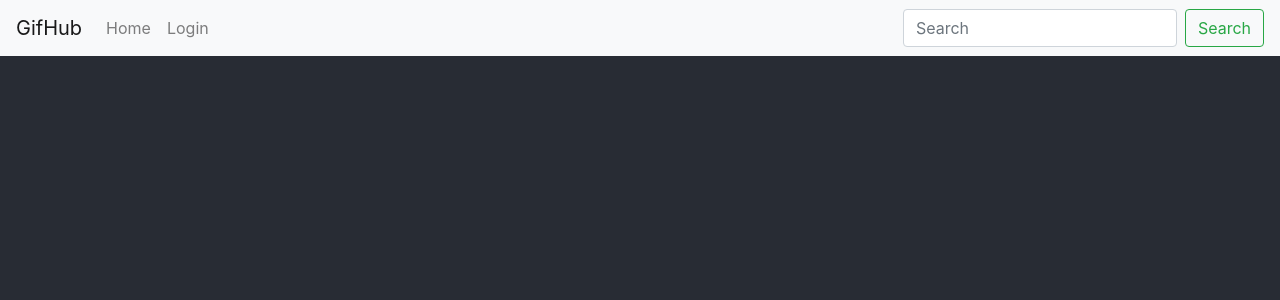
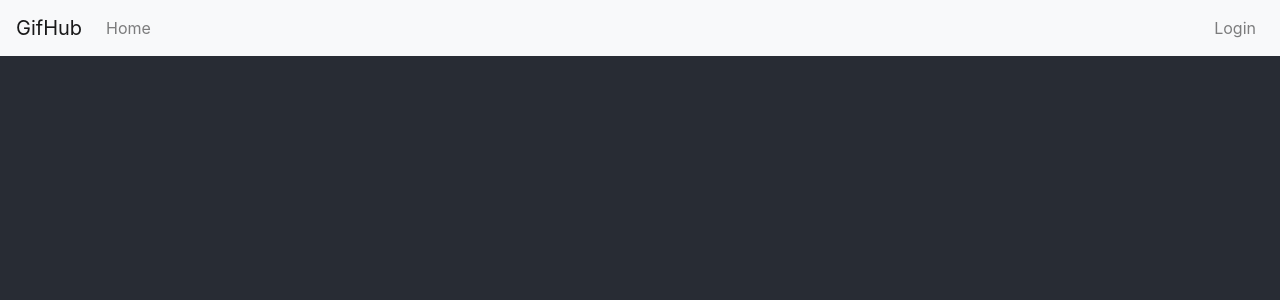
Before and after one commit to ahsan/GifHub, a React (Create React App) app in the folder frontend/: page / in a window 1280 px wide. Shown: the top 300 px of the page. Built offline with nearby package versions, Linux system fonts and the light colour scheme.

Commit message:
App structure

```diff
--- a/frontend/src/App.css
+++ b/frontend/src/App.css
@@ -1,5 +1,4 @@
 .App {
-  text-align: center;
   display: flex;
   flex-direction: column;
   height: 100vh;
@@ -12,6 +11,7 @@
 }
 
 .Login {
+  text-align: center;
   background-color: #282c34;
   flex: 1 1 auto;
   color: white;
--- a/frontend/src/App.js
+++ b/frontend/src/App.js
@@ -1,17 +1,56 @@
 import React from "react";
+import { connect } from "react-redux";
+import { setSearchString } from "./redux/actions";
 import { BrowserRouter as Router, Route, Link } from "react-router-dom";
+import { Navbar, Nav } from 'react-bootstrap';
+import { getAuthState } from "./redux/selectors";
 import "./App.css";
 
-import GHNavbar from "./components/GHNavbar"
 import GHBody from "./components/GHBody";
 import GHLogin from "./components/GHLogin";
 
-function App() {
+class App extends React.Component {
+  constructor(props) {
+    super(props);
+    this.state = { input: "" };
+  }
+
+  updateInput = input => {
+    console.log('changing input');
+    this.setState({ input });
+  };
+
+  handleSearchChange() {
+    console.log(this.state.input);
+    this.props.setSearchString(this.state.input);
+    this.setState({ input: '' });
+  }
+
+  render() {
     return (
       <Router>
         <div className="App">
-        <GHNavbar/>
-        {/* <GHBody/> */}
+          <Navbar bg="light" expand="lg">
+            <Navbar.Brand href="#home">GifHub</Navbar.Brand>
+            <Navbar.Toggle aria-controls="basic-navbar-nav" />
+            <Navbar.Collapse id="basic-navbar-nav">
+              <Nav className="mr-auto">
+                <Link to="/">
+                  <Nav.Link href="javascript:void(0)">Home</Nav.Link>
+                </Link>
+              </Nav>
+              <Nav className="ml-auto">
+                <Link to="/login">
+                  <Nav.Link href="javascript:void(0)">
+                    {
+                      this.props.userLoggedIn ?
+                      this.props.userName : 'Login'
+                    }
+                  </Nav.Link>
+                </Link>
+              </Nav>
+            </Navbar.Collapse>
+          </Navbar>
 
           <Route path="/" exact component={GHBody} />
           <Route path="/login" exact component={GHLogin} />
@@ -19,5 +58,15 @@ function App() {
       </Router>
     );
   }
+}
 
-export default App;
+const mapStateToProps = state => {
+  const authState = getAuthState(state);
+  const { userLoggedIn, userEmail, userName } = authState;
+  return { userLoggedIn, userEmail, userName };
+}
+
+export default connect(
+  mapStateToProps,
+  { setSearchString }
+)(App);
--- a/frontend/src/components/GHLogin.js
+++ b/frontend/src/components/GHLogin.js
@@ -33,7 +33,14 @@ class GHLogin extends React.Component {
 
   render() {
     return (
-      <div className="Login">
+      <div className="Login pt-3">
+        {
+          this.props.userLoggedIn ?
+          <GoogleLogout
+            buttonText="Logout"
+            onLogoutSuccess={response => this.logoutHandler(response)}
+          >
+          </GoogleLogout> :
           <GoogleLogin
             clientId="518612383701-2tu29utlsn3iilso25s8jdt6t1d6mkjs.apps.googleusercontent.com"
             buttonText="Login"
@@ -41,19 +48,19 @@ class GHLogin extends React.Component {
             onFailure={response => this.responseGoogle(response)}
             cookiePolicy={"single_host_origin"}
           />
-
-        <GoogleLogout
-          buttonText="Logout"
-          onLogoutSuccess={response => this.logoutHandler(response)}
-        >
-        </GoogleLogout>
+        }
       </div>
     );
   }
 }
 
+const mapStateToProps = state => {
+  const authState = getAuthState(state);
+  const { userLoggedIn } = authState;
+  return { userLoggedIn };
+}
+
 export default connect(
-  null,
+  mapStateToProps,
   { loginUser, logoutUser }
   )(GHLogin);
-// export default GHBody;
--- a/frontend/src/components/GHNavbar.js
+++ /dev/null
@@ -1,59 +0,0 @@
-import React from "react";
-
-import { connect } from "react-redux";
-import { setSearchString } from "../redux/actions";
-
-import "../App.css";
-import { Navbar, Form, FormControl, Nav, Button, Input } from 'react-bootstrap';
-
-
-class GHNavbar extends React.Component {
-  constructor(props) {
-    super(props);
-    this.state = { input: "" };
-  }
-
-  updateInput = input => {
-    console.log('changing input');
-    this.setState({ input });
-  };
-
-  handleSearchChange() {
-    console.log(this.state.input);
-    this.props.setSearchString(this.state.input);
-    this.setState({ input: '' });
-  }
-
-  render() {
-    return (
-      <Navbar bg="light" expand="lg">
-        <Navbar.Brand href="#home">GifHub</Navbar.Brand>
-        <Navbar.Toggle aria-controls="basic-navbar-nav" />
-        <Navbar.Collapse id="basic-navbar-nav">
-          <Nav className="mr-auto">
-            <Nav.Link href="/">Home</Nav.Link>
-            <Nav.Link href="/login">Login</Nav.Link>
-          </Nav>
-          <Form inline>
-            <FormControl type="text" placeholder="Search" className="mr-sm-2"
-              onChange={e => this.updateInput(e.target.value)}
-              value={this.state.input}
-            />
-            <Button
-              variant="outline-success"
-              onClick={e => this.handleSearchChange(e)}
-            >
-              Search
-            </Button>
-          </Form>
-        </Navbar.Collapse>
-      </Navbar>
-    );
-  }
-}
-
-export default connect(
-  null,
-  { setSearchString }
-)(GHNavbar);
-// export default GHNavbar;
```
Lines whose indentation alone changed are shown as unchanged.
